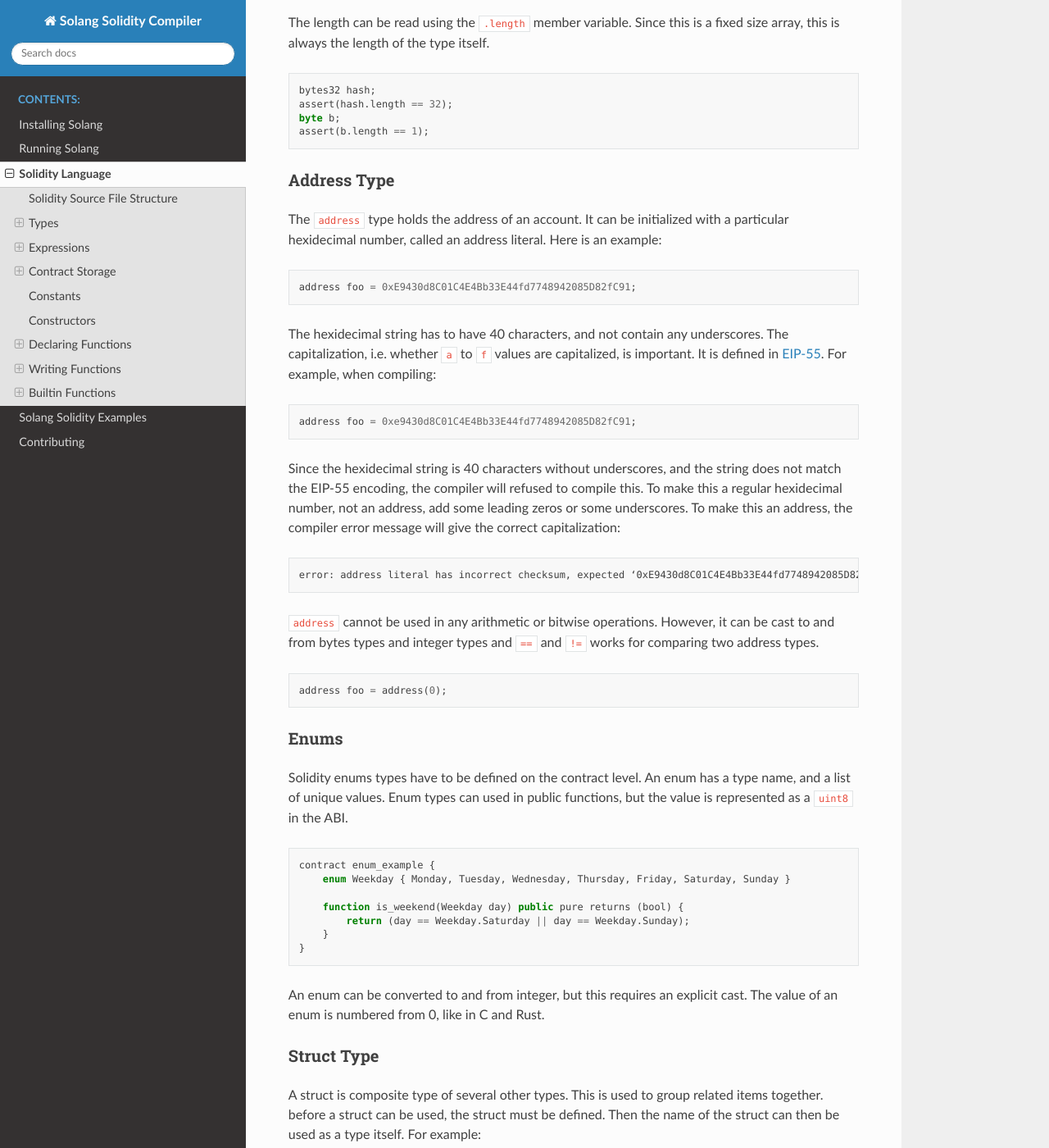
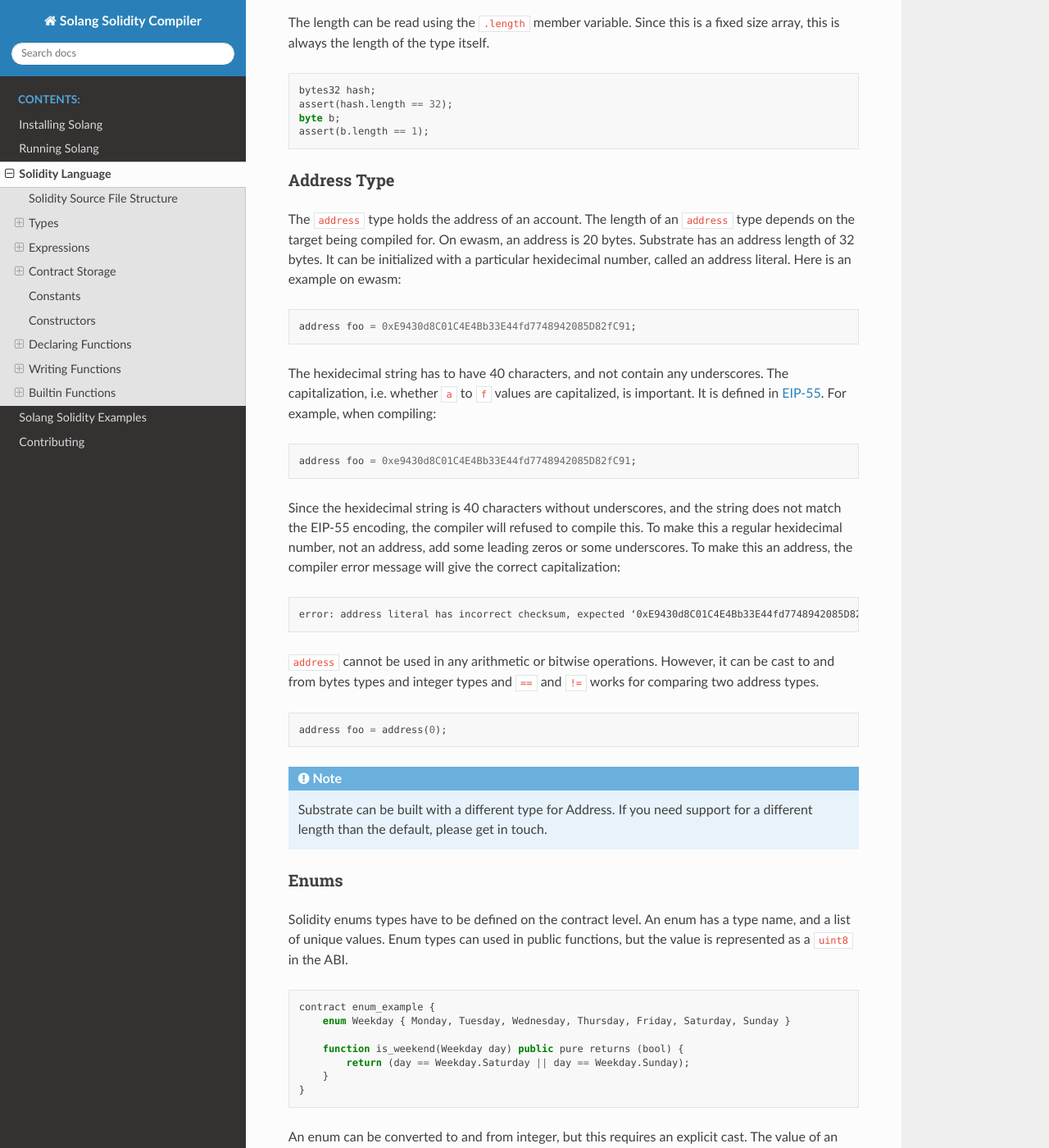
Before and after one commit to hyperledger-solang/solang, a Sphinx documentation site: the page built from docs/language.rst, in a window 1280 px wide and 1400 px high, scrolled down 3757 px. Shown: the whole window at 82% size. Built offline with Sphinx 7.4.7 and the Read the Docs theme 2.0.0, drawn with Linux system fonts in a browser that asks for light colours.

Commit message:
Address type on Substrate
Signed-off-by: Sean Young <sean@mess.org>

```diff
--- a/docs/language.rst
+++ b/docs/language.rst
@@ -190,8 +190,10 @@ is always the length of the type itself.
 Address Type
 ____________
 
-The ``address`` type holds the address of an account. It can be initialized with a particular
-hexidecimal number, called an address literal. Here is an example:
+The ``address`` type holds the address of an account. The length of an ``address`` type depends on
+the target being compiled for. On ewasm, an address is 20 bytes. Substrate has an address length
+of 32 bytes. It can be initialized with a particular
+hexidecimal number, called an address literal. Here is an example on ewasm:
 
 .. code-block:: javascript
 
@@ -222,6 +224,11 @@ bytes types and integer types and ``==`` and ``!=`` works for comparing two addr
 .. code-block:: javascript
 
   address foo = address(0);
+
+.. note::
+
+    Substrate can be built with a different type for Address. If you need support for
+    a different length than the default, please get in touch.
 
 Enums
 _____
```
